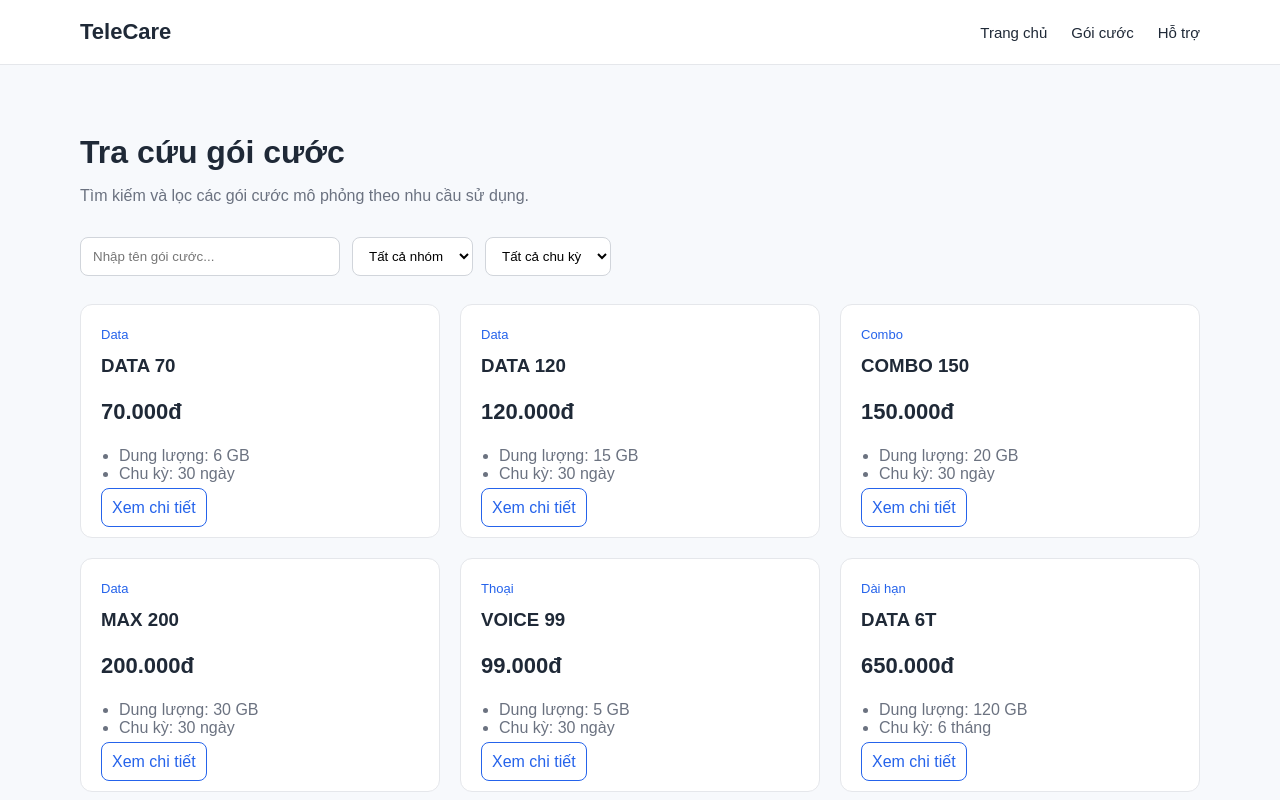
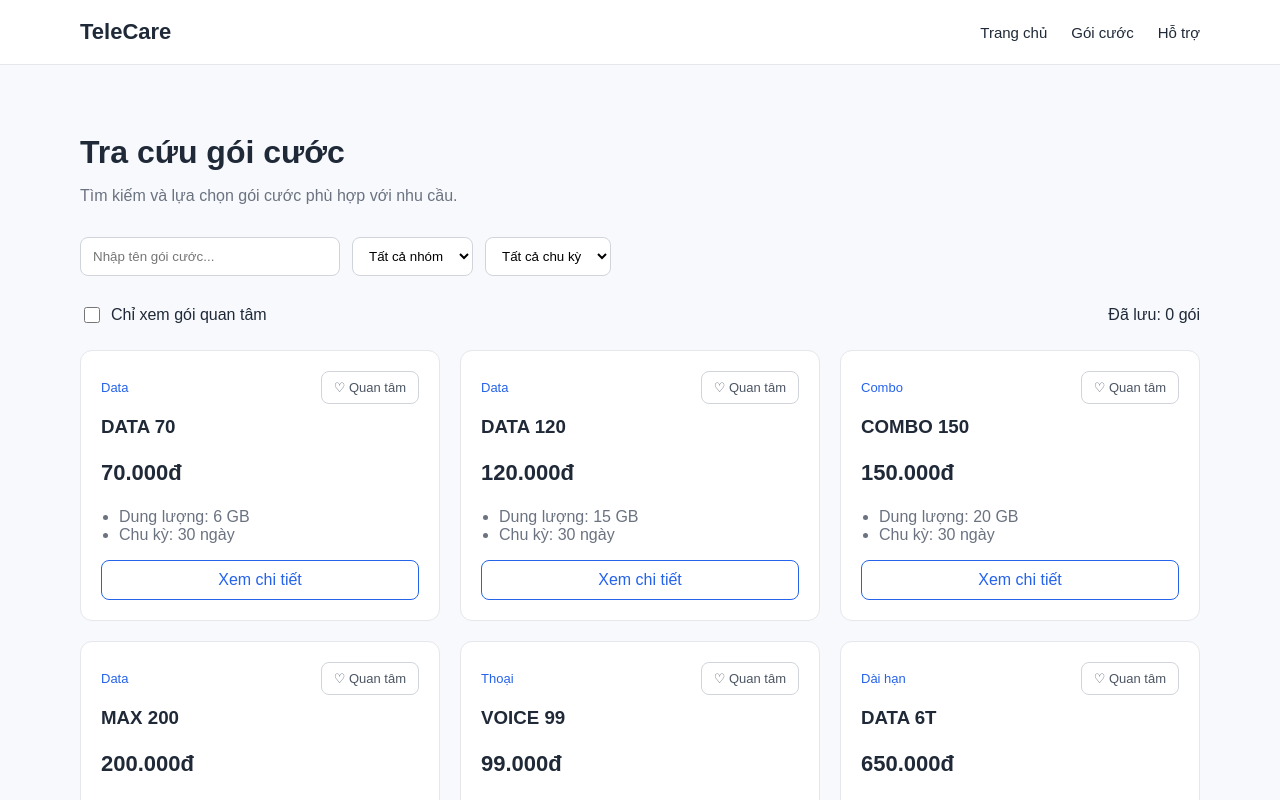
Before and after one commit to dothanhvan1607/TeleCare, a React (Vite) app: page /packages in a window 1280 px wide. Shown: the top 800 px of the page. Built offline with nearby package versions, Linux system fonts and the light colour scheme.

Commit message:
feat: add favorite packages with localStorage

```diff
--- a/src/components/PackageCard.tsx
+++ b/src/components/PackageCard.tsx
@@ -7,6 +7,8 @@ type PackageCardProps = {
   data: string
   cycle: string
   category: string
+  isFavorite: boolean
+  onToggleFavorite: (id: number) => void
 }
 
 function PackageCard({
@@ -16,10 +18,32 @@ function PackageCard({
   data,
   cycle,
   category,
+  isFavorite,
+  onToggleFavorite,
 }: PackageCardProps) {
   return (
-    <div className="package-card">
-      <span className="package-category">{category}</span>
+    <article className="package-card">
+      <div className="package-card-top">
+        <span className="package-category">
+          {category}
+        </span>
+
+        <button
+          type="button"
+          className={`favorite-button ${
+            isFavorite ? 'is-favorite' : ''
+          }`}
+          aria-pressed={isFavorite}
+          aria-label={
+            isFavorite
+              ? `Bỏ lưu gói ${name}`
+              : `Lưu gói ${name}`
+          }
+          onClick={() => onToggleFavorite(id)}
+        >
+          {isFavorite ? '♥ Đã lưu' : '♡ Quan tâm'}
+        </button>
+      </div>
 
       <h3>{name}</h3>
 
@@ -38,7 +62,7 @@ function PackageCard({
       >
         Xem chi tiết
       </Link>
-    </div>
+    </article>
   )
 }
 
--- a/src/index.css
+++ b/src/index.css
@@ -224,3 +224,63 @@ a {
   margin-top: 24px;
   line-height: 1.7;
 }
+
+.package-card-top {
+  display: flex;
+  justify-content: space-between;
+  align-items: center;
+  gap: 8px;
+}
+
+.favorite-button {
+  padding: 8px 12px;
+  border: 1px solid #d1d5db;
+  border-radius: 8px;
+  background: #ffffff;
+  color: #4b5563;
+  font-size: 13px;
+  cursor: pointer;
+}
+
+.favorite-button:hover {
+  border-color: #e11d48;
+}
+
+.favorite-button.is-favorite {
+  background: #fff1f2;
+  border-color: #fda4af;
+  color: #be123c;
+}
+
+.favorite-button:focus-visible {
+  outline: 2px solid #2563eb;
+  outline-offset: 2px;
+}
+
+.package-button {
+  display: block;
+  width: 100%;
+  text-align: center;
+}
+
+.favorites-toolbar {
+  display: flex;
+  justify-content: space-between;
+  align-items: center;
+  flex-wrap: wrap;
+  gap: 16px;
+  margin-bottom: 24px;
+}
+
+.favorites-filter {
+  display: flex;
+  align-items: center;
+  gap: 8px;
+  cursor: pointer;
+}
+
+.favorites-filter input {
+  width: 16px;
+  height: 16px;
+  accent-color: #e11d48;
+}
--- a/src/pages/Packages.tsx
+++ b/src/pages/Packages.tsx
@@ -1,17 +1,40 @@
-import { useMemo, useState } from 'react'
+import { useEffect, useMemo, useState } from 'react'
 import PackageCard from '../components/PackageCard'
 import { packages } from '../data/packages'
+import {
+  getFavoriteIds,
+  saveFavoriteIds,
+} from '../utils/favorites'
 
 function Packages() {
   const [search, setSearch] = useState('')
   const [category, setCategory] = useState('all')
   const [cycle, setCycle] = useState('all')
+  const [onlyFavorites, setOnlyFavorites] = useState(false)
+
+  const [favoriteIds, setFavoriteIds] = useState<number[]>(
+    getFavoriteIds
+  )
+
+  useEffect(() => {
+    saveFavoriteIds(favoriteIds)
+  }, [favoriteIds])
+
+  function toggleFavorite(id: number) {
+    setFavoriteIds((previous) => {
+      if (previous.includes(id)) {
+        return previous.filter((item) => item !== id)
+      }
+
+      return [...previous, id]
+    })
+  }
 
   const filteredPackages = useMemo(() => {
     return packages.filter((item) => {
       const matchSearch = item.name
         .toLowerCase()
-        .includes(search.toLowerCase())
+        .includes(search.trim().toLowerCase())
 
       const matchCategory =
         category === 'all' || item.category === category
@@ -19,28 +42,44 @@ function Packages() {
       const matchCycle =
         cycle === 'all' || item.cycle === cycle
 
-      return matchSearch && matchCategory && matchCycle
+      const matchFavorite =
+        !onlyFavorites || favoriteIds.includes(item.id)
+
+      return (
+        matchSearch &&
+        matchCategory &&
+        matchCycle &&
+        matchFavorite
+      )
     })
-  }, [search, category, cycle])
+  }, [
+    search,
+    category,
+    cycle,
+    onlyFavorites,
+    favoriteIds,
+  ])
 
   return (
     <div className="container packages-page">
       <div className="packages-header">
         <h1>Tra cứu gói cước</h1>
         <p>
-          Tìm kiếm và lọc các gói cước mô phỏng theo nhu cầu sử dụng.
+          Tìm kiếm và lựa chọn gói cước phù hợp với nhu cầu.
         </p>
       </div>
 
       <div className="package-filters">
         <input
-          type="text"
+          type="search"
           placeholder="Nhập tên gói cước..."
+          aria-label="Tìm kiếm gói cước"
           value={search}
           onChange={(e) => setSearch(e.target.value)}
         />
 
         <select
+          aria-label="Lọc theo nhóm"
           value={category}
           onChange={(e) => setCategory(e.target.value)}
         >
@@ -52,6 +91,7 @@ function Packages() {
         </select>
 
         <select
+          aria-label="Lọc theo chu kỳ"
           value={cycle}
           onChange={(e) => setCycle(e.target.value)}
         >
@@ -59,6 +99,23 @@ function Packages() {
           <option value="30 ngày">30 ngày</option>
           <option value="6 tháng">6 tháng</option>
         </select>
+      </div>
+
+      <div className="favorites-toolbar">
+        <label className="favorites-filter">
+          <input
+            type="checkbox"
+            checked={onlyFavorites}
+            onChange={(e) =>
+              setOnlyFavorites(e.target.checked)
+            }
+          />
+          Chỉ xem gói quan tâm
+        </label>
+
+        <span>
+          Đã lưu: {favoriteIds.length} gói
+        </span>
       </div>
 
       {filteredPackages.length > 0 ? (
@@ -72,13 +129,18 @@ function Packages() {
               data={item.data}
               cycle={item.cycle}
               category={item.category}
+              isFavorite={favoriteIds.includes(item.id)}
+              onToggleFavorite={toggleFavorite}
             />
           ))}
         </div>
       ) : (
         <div className="empty-state">
           <h3>Không tìm thấy gói cước phù hợp</h3>
-          <p>Vui lòng thử lại với từ khóa hoặc bộ lọc khác.</p>
+          <p>
+            Hãy thử thay đổi bộ lọc hoặc lựa chọn
+            thêm các gói cước quan tâm.
+          </p>
         </div>
       )}
     </div>
--- /dev/null
+++ b/src/utils/favorites.ts
@@ -0,0 +1,31 @@
+const STORAGE_KEY = 'telecare_favorite_packages'
+
+export function getFavoriteIds(): number[] {
+  try {
+    const stored = localStorage.getItem(STORAGE_KEY)
+
+    if (!stored) return []
+
+    const parsed: unknown = JSON.parse(stored)
+
+    if (!Array.isArray(parsed)) return []
+
+    return parsed.filter(
+      (id): id is number =>
+        typeof id === 'number' && Number.isInteger(id)
+    )
+  } catch {
+    return []
+  }
+}
+
+export function saveFavoriteIds(ids: number[]): void {
+  try {
+    localStorage.setItem(
+      STORAGE_KEY,
+      JSON.stringify(ids)
+    )
+  } catch (error) {
+    console.error('Không thể lưu gói quan tâm:', error)
+  }
+}
```
Also changed, not shown: 1 other file (tests, documents, lock files or other folders).
